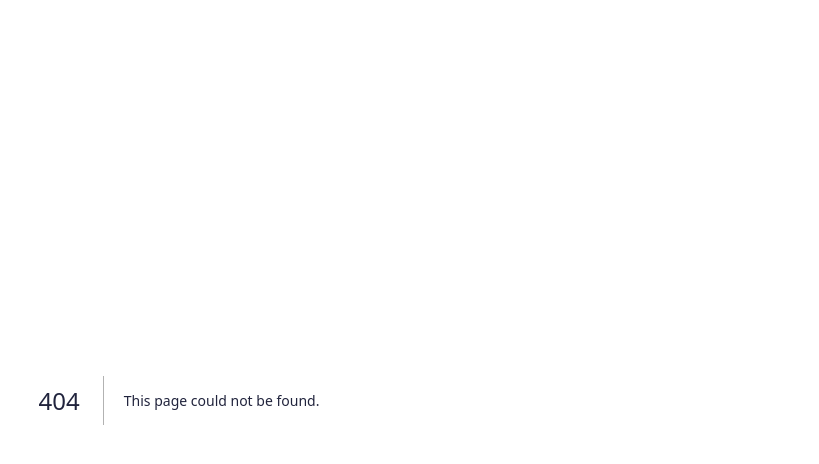
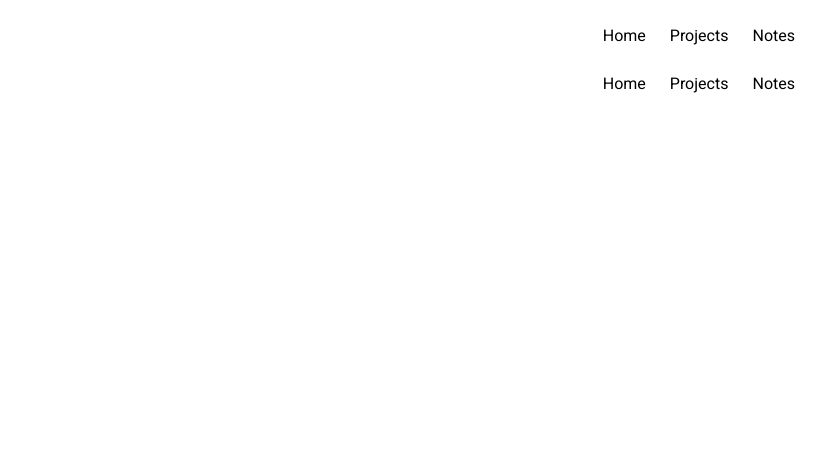
Before and after one commit to Branskins/branskins.github.io, a Next.js app: page /layout in a window 1280 px wide. Before the commit this address had no page. Shown: the top 464 px of the page, without its empty margins (461-1280 px from the left). Built offline with nearby package versions, Linux system fonts and the light colour scheme.

Commit message:
Add layout

```diff
--- a/src/pages/_app.js
+++ b/src/pages/_app.js
@@ -1,3 +1,4 @@
+import Layout from './layout'
 import '@/styles/globals.css'
 import './home/home.css'
 import { Heebo } from 'next/font/google'
@@ -9,7 +10,9 @@
 export default function App({ Component, pageProps }) {
   return (
     <main className={heebo.className}>
-      <Component {...pageProps} />
+      <Layout>
+        <Component {...pageProps} />
+      </Layout>
     </main>
   )
 }
--- /dev/null
+++ b/src/pages/layout.js
@@ -0,0 +1,10 @@
+import Navbar from './navbar';
+
+export default function Layout({ children }) {
+  return (
+    <>
+      <Navbar />
+      <main>{children}</main>
+    </>
+  );
+}
```
